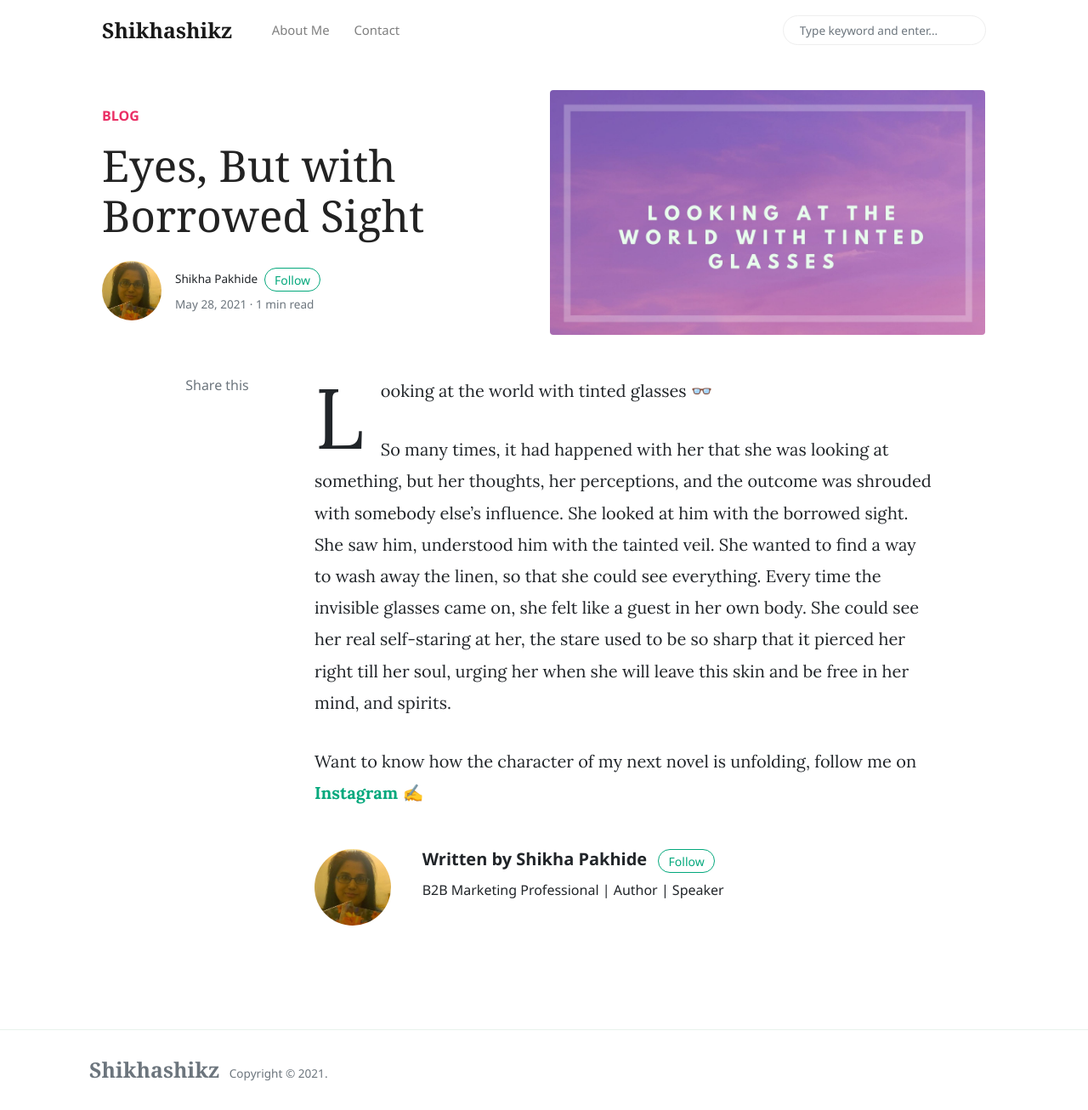
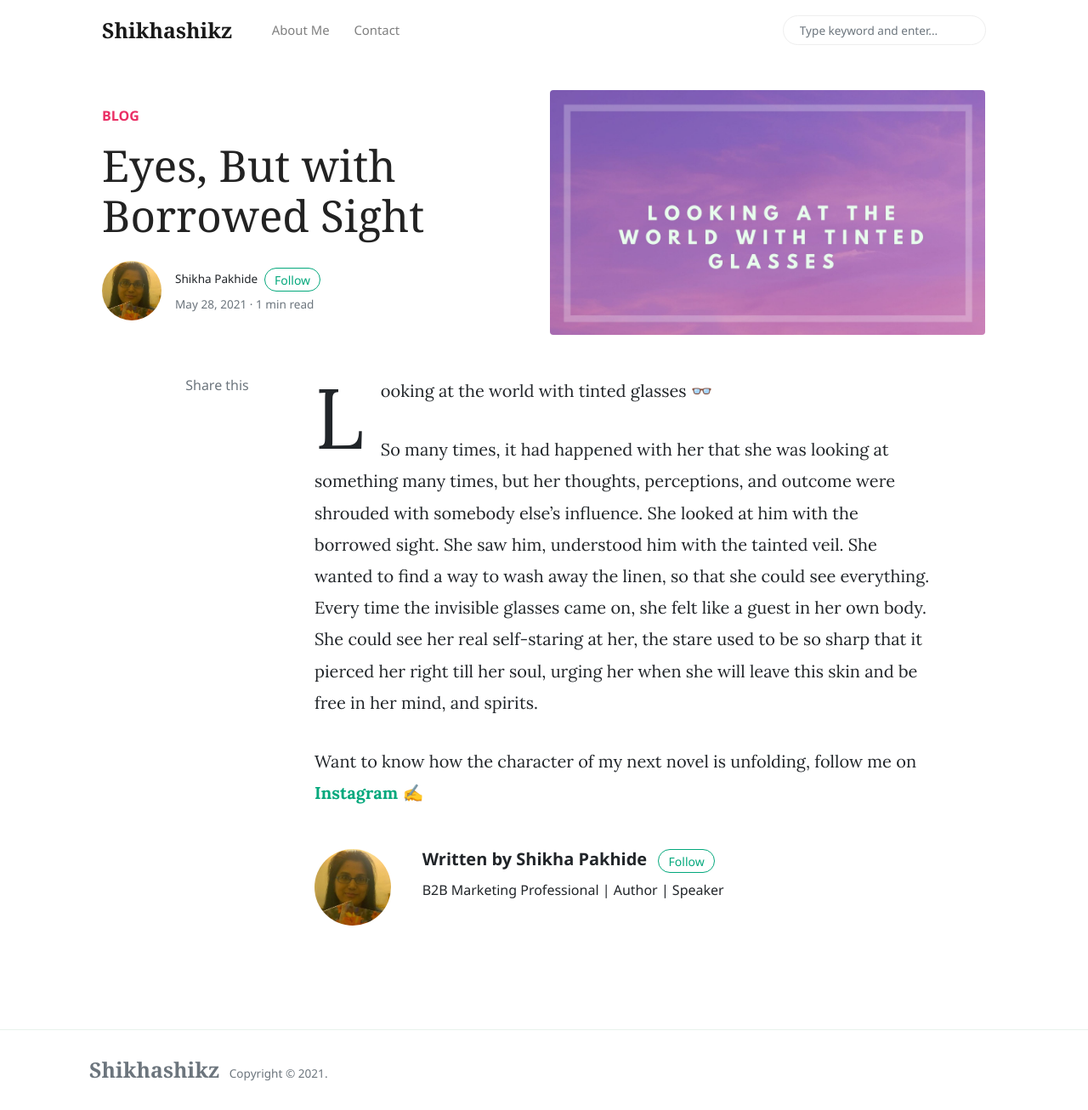
Before and after one commit to shikhashikz/shikhashikz.github.io, a Jekyll site: the page built from _posts/2021-05-28-borrowed-vision.md, in a window 1280 px wide and 1306 px high. Shown: the whole window at 85% size. Built offline with Jekyll 4.4.1, drawn with Linux system fonts in a browser that asks for light colours; nearby versions of some CDN libraries; comment, search, counter and statistics services are not loaded.

Commit message:
Update 2021-05-28-borrowed-vision.md

```diff
--- a/_posts/2021-05-28-borrowed-vision.md
+++ b/_posts/2021-05-28-borrowed-vision.md
@@ -9,6 +9,6 @@ image: assets/images/Vision.jpg
 
 Looking at the world with tinted glasses 👓
 
-So many times, it had happened with her that she was looking at something, but her thoughts, her perceptions, and the outcome was shrouded with somebody else’s influence. She looked at him with the borrowed sight. She saw him, understood him with the tainted veil. She wanted to find a way to wash away the linen, so that she could see everything. Every time the invisible glasses came on, she felt like a guest in her own body. She could see her real self-staring at her, the stare used to be so sharp that it pierced her right till her soul, urging her when she will leave this skin and be free in her mind, and spirits.
+So many times, it had happened with her that she was looking at something many times, but her thoughts, perceptions, and outcome were shrouded with somebody else’s influence. She looked at him with the borrowed sight. She saw him, understood him with the tainted veil. She wanted to find a way to wash away the linen, so that she could see everything. Every time the invisible glasses came on, she felt like a guest in her own body. She could see her real self-staring at her, the stare used to be so sharp that it pierced her right till her soul, urging her when she will leave this skin and be free in her mind, and spirits.
 
 Want to know how the character of my next novel is unfolding, follow me on **[Instagram](https://www.instagram.com/novelistinaction/)** ✍️
```
